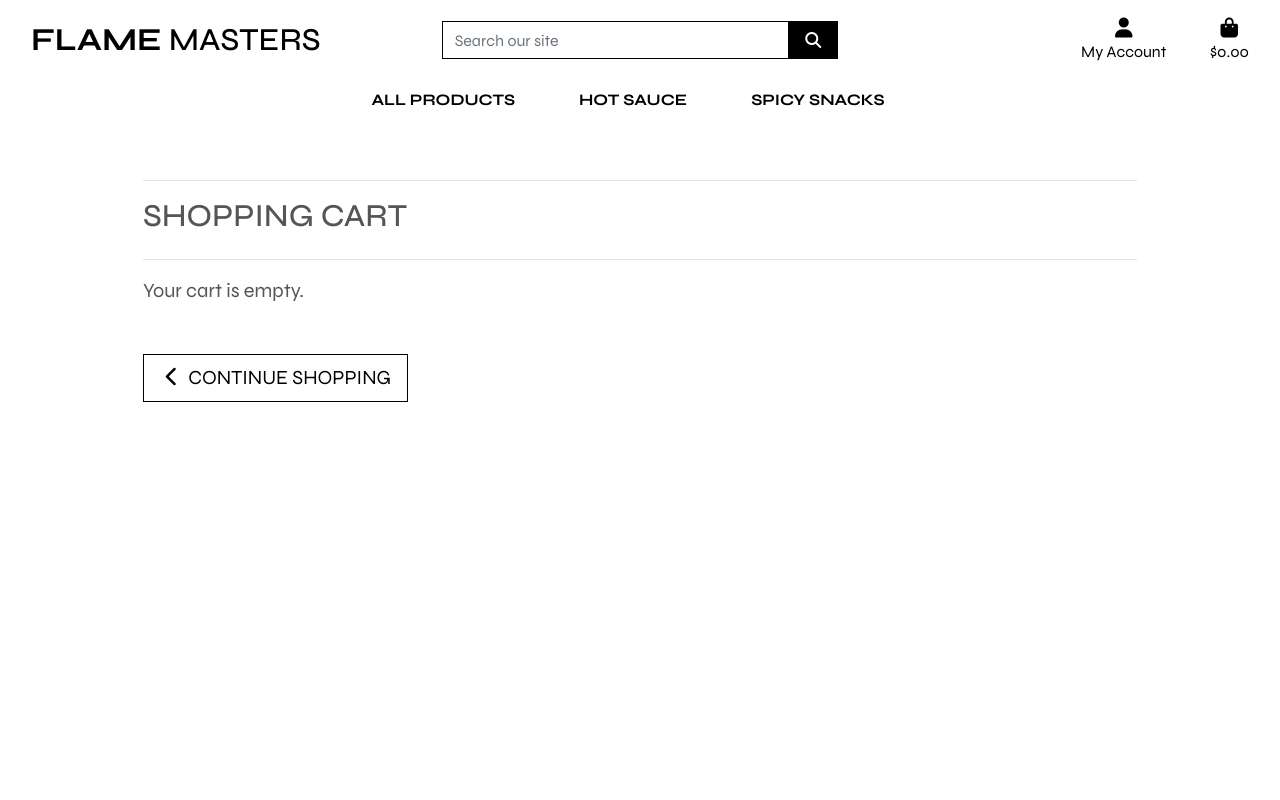
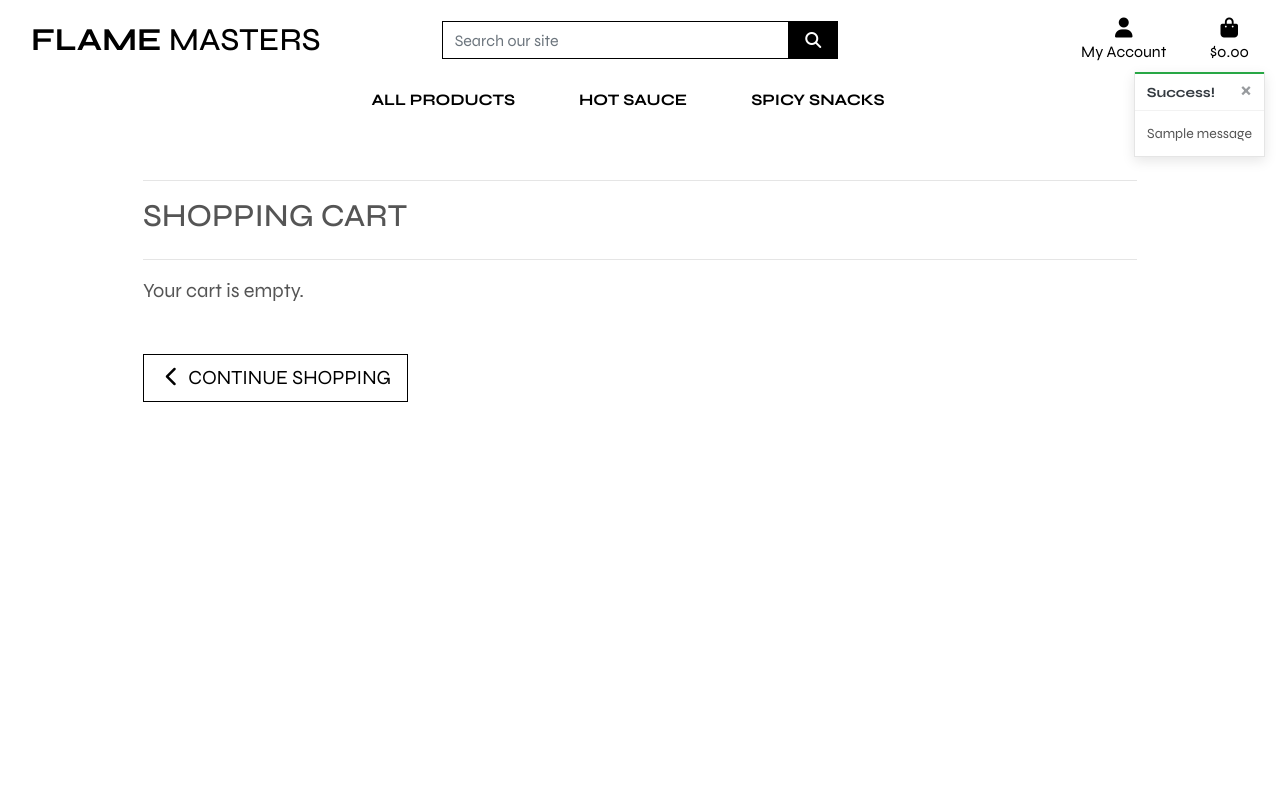
Before and after one commit to saziosu/flame-masters, a Django app: page /cart/ in a window 1280 px wide. Run offline with Django 3.2, Linux system fonts and the light colour scheme; tables that the repository leaves empty hold one stand-in row (Sample ...); one stand-in notice (Sample message) is shown; some libraries are stand-ins or nearby versions.

Commit message:
Added toasts templates and css

```diff
--- a/cart/views.py
+++ b/cart/views.py
@@ -1,4 +1,8 @@
 from django.shortcuts import render, redirect, reverse, HttpResponse
+from django.contrib import messages
+
+from products.models import Product
+
 
 
 def view_cart(request):
@@ -12,7 +16,7 @@ def add_to_cart(request, item_id):
     """
     View to handle adding products to the shopping cart
     """
-
+    product = Product.objects.get(pk=item_id)
     quantity = int(request.POST.get('quantity'))
     redirect_url = request.POST.get('redirect_url')
     cart = request.session.get('cart', {})
@@ -23,6 +27,7 @@ def add_to_cart(request, item_id):
     else:
         # else, add the quantity
         cart[item_id] = quantity
+        messages.success(request, f'Added {product.name} to your shopping cart')
 
     request.session['cart'] = cart
     return redirect(redirect_url)
--- a/flame_masters/settings.py
+++ b/flame_masters/settings.py
@@ -87,6 +87,8 @@ TEMPLATES = [
         },
     },
 ]
+
+MESSAGE_STORAGE = 'django.contrib.messages.storage.session.SessionStorage' # required by gitpod
 
 AUTHENTICATION_BACKENDS = [
     # Needed to login by username in Django admin, regardless of `allauth`
--- a/static/css/base.css
+++ b/static/css/base.css
@@ -99,6 +99,22 @@ body {
     cursor: pointer;
 }
 
+/* ------------------------------- bootstrap toasts */
+.message-container {
+    position: fixed;
+    top: 72px;
+    right: 15px;
+    z-index: 99999999999;
+}
+
+.custom-toast {
+    overflow: visible;
+}
+
+.toast-capper {
+    height: 2px;
+}
+
 /* -------------------------------- Media Queries */
 
 /* Slightly larger container on xl screens */
--- a/templates/base.html
+++ b/templates/base.html
@@ -110,8 +110,22 @@
     </header>
 
     {% if messages %}
-        <div class="message-container"></div>
-    {% endif %}
+    <div class="message-container">
+        {% for message in messages %}
+            {% with message.level as level %}
+                {% if level == 40 %}
+                    {% include 'includes/toasts/toast_error.html' %}
+                {% elif level == 30 %}
+                    {% include 'includes/toasts/toast_warning.html' %}
+                {% elif level == 25 %}
+                    {% include 'includes/toasts/toast_success.html' %}
+                {% else %}
+                    {% include 'includes/toasts/toast_info.html' %}
+                {% endif %}
+            {% endwith %}
+        {% endfor %}
+    </div>
+{% endif %}
 
     {% block page_header %}
     {% endblock %}
@@ -120,6 +134,9 @@
     {% endblock %}
 
     {% block postloadjs %}
+    <script type="text/javascript">
+        $('.toast').toast('show');
+    </script>
     {% endblock %}
 
 
```
